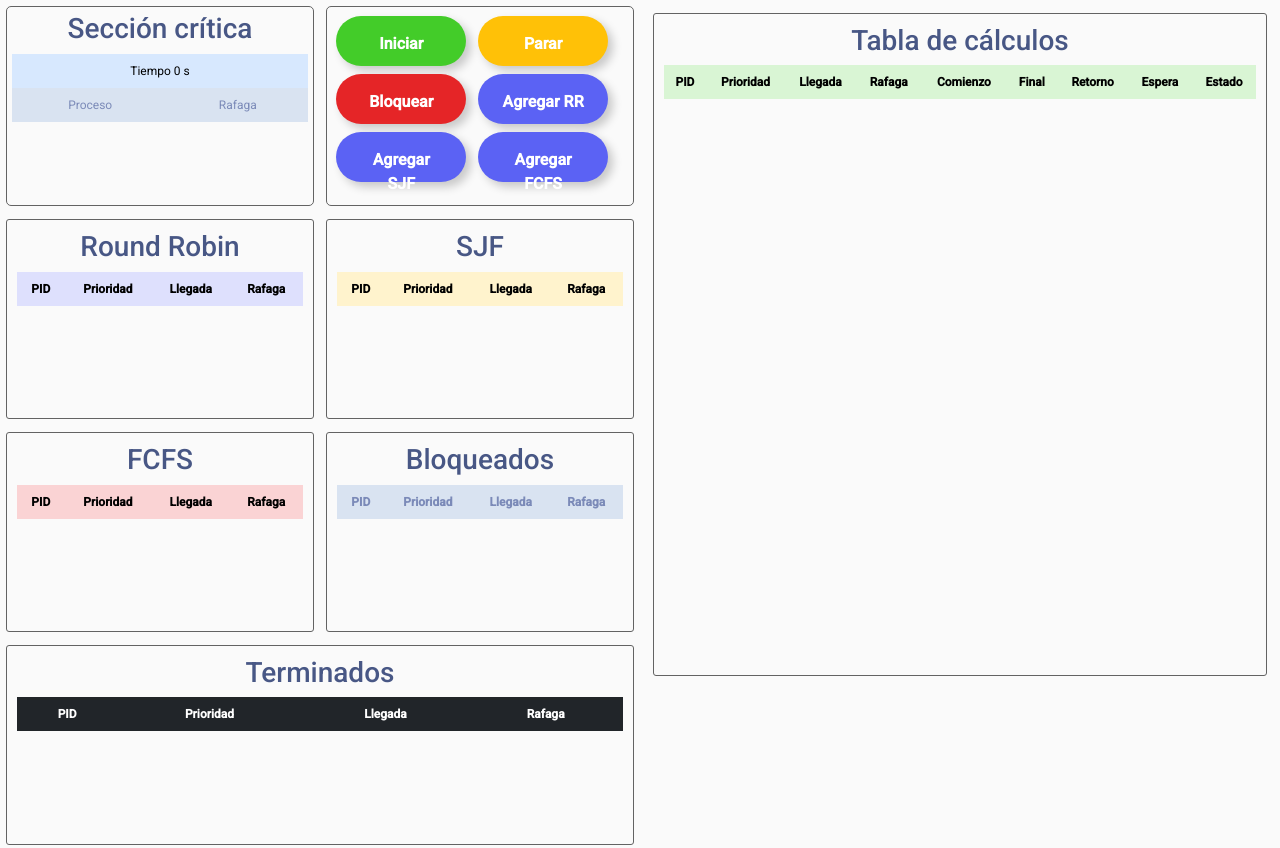
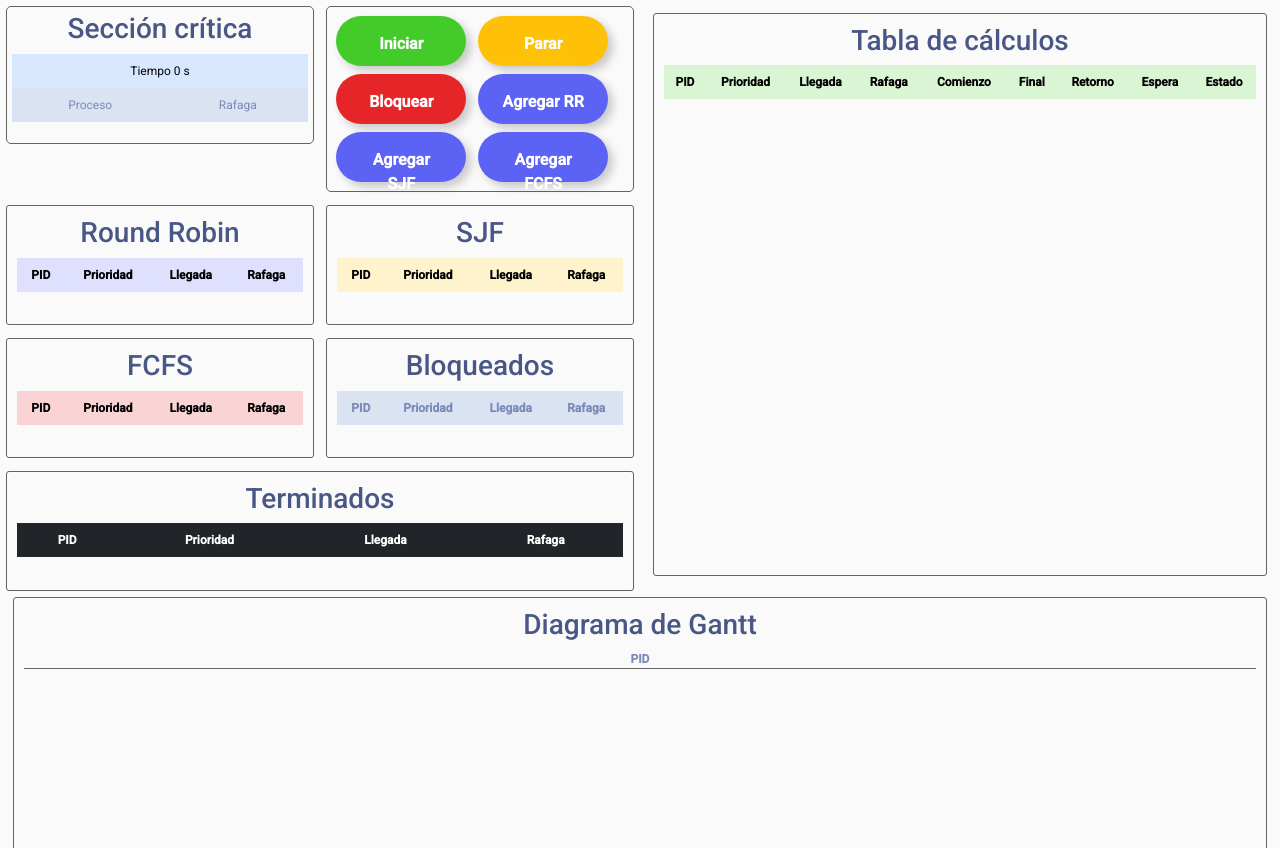
Before and after one commit to Dr4CuK30/so-final, a plain HTML site: page index.html in a window 1280 px wide. Shown: the top 848 px of the page. Drawn offline with Linux system fonts and the light colour scheme.

Commit message:
Styles adjust

```diff
--- a/css/styles.css
+++ b/css/styles.css
@@ -42,7 +42,7 @@ table tr th, table tr td{
 
 .ejecucion {
     width: 48%;
-    min-height: 200px;
+    min-height: 120px;
     padding: 5px;
     margin: 1%;
     border: 1px solid rgb(99, 99, 99);
@@ -52,7 +52,7 @@ table tr th, table tr td{
 
 .control {
     width: 48%;
-    min-height: 200px;
+    min-height: 120px;
     padding: 5px;
     margin: 1%;
     border: 1px solid rgb(99, 99, 99);
@@ -75,8 +75,8 @@ table tr th, table tr td{
 
 .robin {
     width: 48%;
-    min-height: 200px;
-    max-height: 200px;
+    min-height: 120px;
+    max-height: 120px;
     padding: 10px;
     margin: 1%;
     border: 1px solid rgb(99, 99, 99);
@@ -87,8 +87,8 @@ table tr th, table tr td{
 
 .sjf {
     width: 48%;
-    min-height: 200px;
-    max-height: 200px;
+    min-height: 120px;
+    max-height: 120px;
     padding: 10px;
     margin: 1%;
     border: 1px solid rgb(99, 99, 99);
@@ -99,8 +99,8 @@ table tr th, table tr td{
 
 .fcfs {
     width: 48%;
-    min-height: 200px;
-    max-height: 200px;
+    min-height: 120px;
+    max-height: 120px;
     padding: 10px;
     margin: 1%;
     border: 1px solid rgb(99, 99, 99);
@@ -111,8 +111,8 @@ table tr th, table tr td{
 
 .bloqueados {
     width: 48%;
-    min-height: 200px;
-    max-height: 200px;
+    min-height: 120px;
+    max-height: 120px;
     padding: 10px;
     margin: 1%;
     border: 1px solid rgb(99, 99, 99);
@@ -123,8 +123,8 @@ table tr th, table tr td{
 
 .terminados {
     width: 98%;
-    min-height: 200px;
-    max-height: 200px;
+    min-height: 120px;
+    max-height: 120px;
     padding: 10px;
     margin: 1%;
     border: 1px solid rgb(99, 99, 99);
@@ -143,8 +143,8 @@ table tr th, table tr td{
 }
 
 .tabla-cal .calculos {
-    min-height: 600px;
-    max-height: 600px;
+    min-height: 500px;
+    max-height: 500px;
     overflow-y: auto;
 }
 
```
